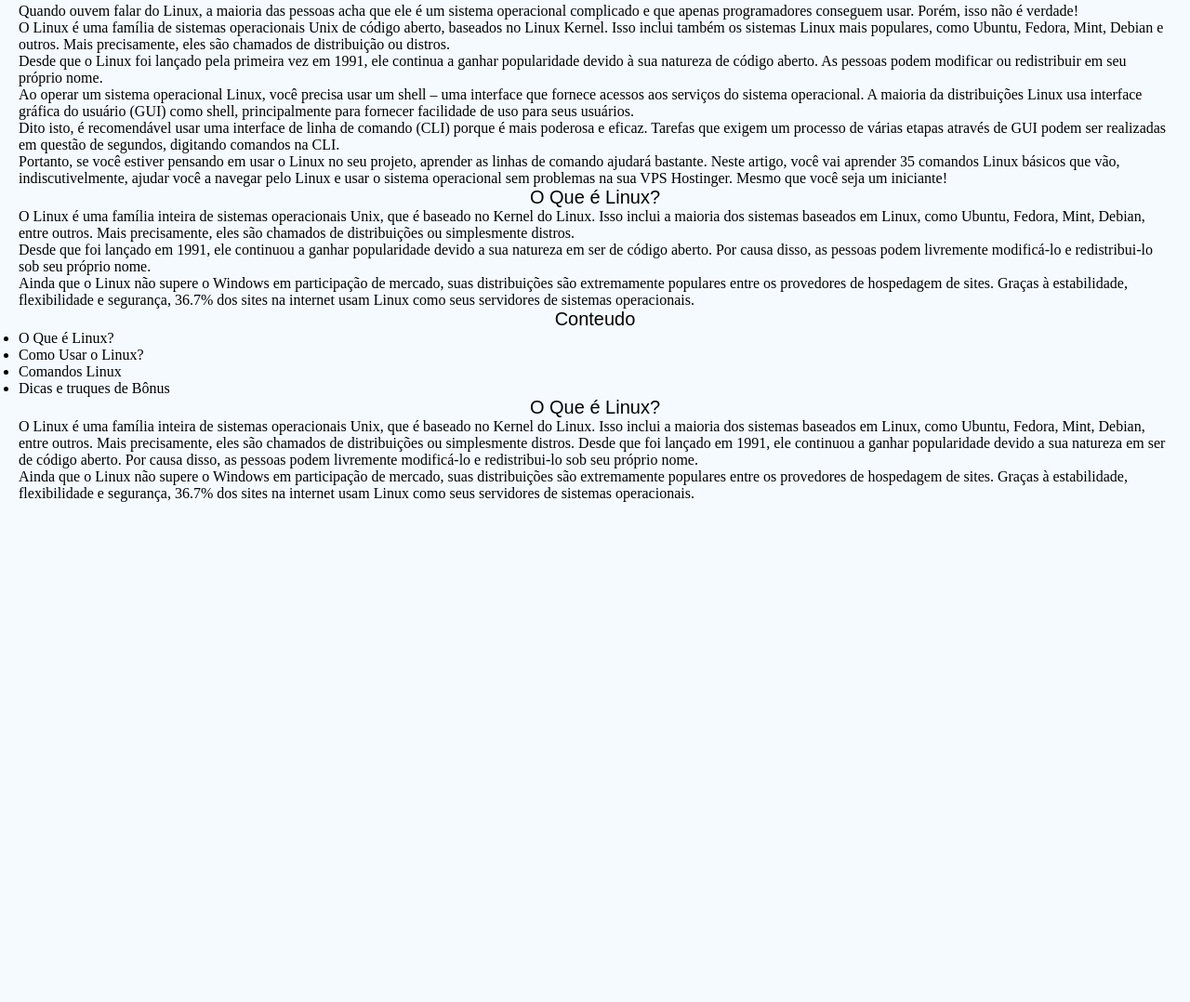
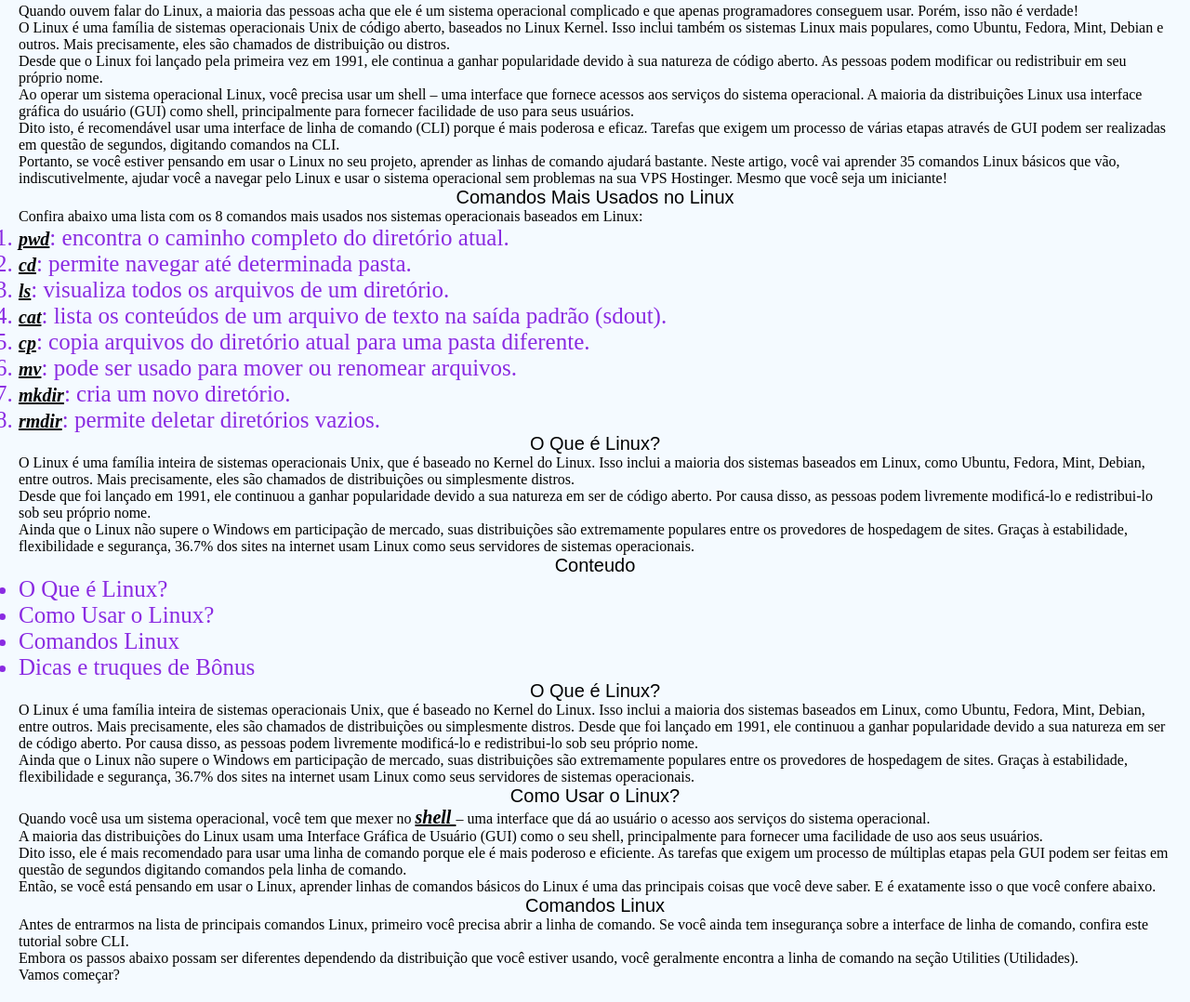
Before and after one commit to RenatoAnjo/Estudos-Linux, a plain HTML site: page index.html in a window 1280 px wide. Shown: the part 554-1632 px from the top of the page at 93% size. Before the commit the page ends 1114 px from the top, so only its background shows below. Drawn offline with Linux system fonts and the light colour scheme.

Commit message:
Add conteudo index e estilizando

```diff
--- a/index.html
+++ b/index.html
@@ -27,6 +27,20 @@
       Dito isto, é recomendável usar uma interface de linha de comando (CLI) porque é mais poderosa e eficaz. Tarefas que exigem um processo de várias etapas através de GUI podem ser realizadas em questão de segundos, digitando comandos na CLI. <br>
       Portanto, se você estiver pensando em usar o Linux no seu projeto, aprender as linhas de comando ajudará bastante. Neste artigo, você vai aprender 35 comandos Linux básicos que vão, indiscutivelmente, ajudar você a navegar pelo Linux e usar o sistema operacional sem problemas na sua VPS Hostinger. Mesmo que você seja um iniciante! <br>
     </p>
+    <h2>Comandos Mais Usados no Linux</h2>
+    <p>
+    Confira abaixo uma lista com os 8 comandos mais usados nos sistemas operacionais baseados em Linux:
+    </p>
+    <ol>
+      <li><strong>pwd</strong>: encontra o caminho completo do diretório atual.</li>
+      <li><strong>cd</strong>: permite navegar até determinada pasta.</li>
+      <li><strong>ls</strong>: visualiza todos os arquivos de um diretório.</li>
+      <li><strong>cat</strong>: lista os conteúdos de um arquivo de texto na saída padrão (sdout).</li>
+      <li><strong>cp</strong>: copia arquivos do diretório atual para uma pasta diferente.</li>
+      <li><strong>mv</strong>: pode ser usado para mover ou renomear arquivos.</li>
+      <li><strong>mkdir</strong>: cria um novo diretório.</li>
+      <li><strong>rmdir</strong>: permite deletar diretórios vazios.</li>
+    </ol>
     <h2>O Que é Linux?</h2>
     <p>O Linux é uma família inteira de sistemas operacionais Unix, que é baseado no Kernel do Linux. Isso inclui a maioria dos sistemas baseados em Linux, como Ubuntu, Fedora, Mint, Debian, entre outros. Mais precisamente, eles são chamados de distribuições ou simplesmente distros. <br>
     Desde que foi lançado em 1991, ele continuou a ganhar popularidade devido a sua natureza em ser de código aberto. Por causa disso, as pessoas podem livremente modificá-lo e redistribui-lo sob seu próprio nome. <br>
@@ -42,5 +56,18 @@
     <p>O Linux é uma família inteira de sistemas operacionais Unix, que é baseado no Kernel do Linux. Isso inclui a maioria dos sistemas baseados em Linux, como Ubuntu, Fedora, Mint, Debian, entre outros. Mais precisamente, eles são chamados de distribuições ou simplesmente distros.
     Desde que foi lançado em 1991, ele continuou a ganhar popularidade devido a sua natureza em ser de código aberto. Por causa disso, as pessoas podem livremente modificá-lo e redistribui-lo sob seu próprio nome. <br>
     Ainda que o Linux não supere o Windows em participação de mercado, suas distribuições são extremamente populares entre os provedores de hospedagem de sites. Graças à estabilidade, flexibilidade e segurança, 36.7% dos sites na internet usam Linux como seus servidores de sistemas operacionais. <br> </p>
+    <h2>Como Usar o Linux?</h2>
+    <p>
+    Quando você usa um sistema operacional, você tem que mexer no <strong>shell </strong> – uma interface que dá ao usuário o acesso aos serviços do sistema operacional. <br>
+    A maioria das distribuições do Linux usam uma Interface Gráfica de Usuário (GUI) como o seu shell, principalmente para fornecer uma facilidade de uso aos seus usuários. <br>
+    Dito isso, ele é mais recomendado para usar uma linha de comando porque ele é mais poderoso e eficiente. As tarefas que exigem  um processo de múltiplas etapas pela GUI podem ser feitas em questão de segundos digitando comandos pela linha de comando.  <br>
+    Então, se você está pensando em usar o Linux, aprender linhas de comandos básicos do Linux é uma das principais coisas que você deve saber. E é exatamente isso o que você confere abaixo. <br>
+    </p>
+    <h2>Comandos Linux</h2>
+    <p>
+    Antes de entrarmos na lista de principais comandos Linux, primeiro você precisa abrir a linha de comando. Se você ainda tem insegurança sobre a interface de linha de comando, confira este tutorial sobre CLI. <br>
+    Embora os passos abaixo possam ser diferentes dependendo da distribuição que você estiver usando, você geralmente encontra a linha de comando na seção Utilities (Utilidades).  <br>
+    Vamos começar?  <br>
+    </p>
   </body>
 </html>
--- a/src/css/style.css
+++ b/src/css/style.css
@@ -71,3 +71,17 @@ body {
     font-family: Verdana, Geneva, Tahoma, sans-serif;
     color: rgb(255, 249, 249, 0.8);
 }
+
+strong {
+    font-style: italic;
+    text-decoration: underline;
+    font-weight: bold;
+    color:black;
+    font-size: larger;
+    font-size: 20px;
+}
+
+li {
+    font-size: 25px;
+    color: blueviolet;
+}
```
